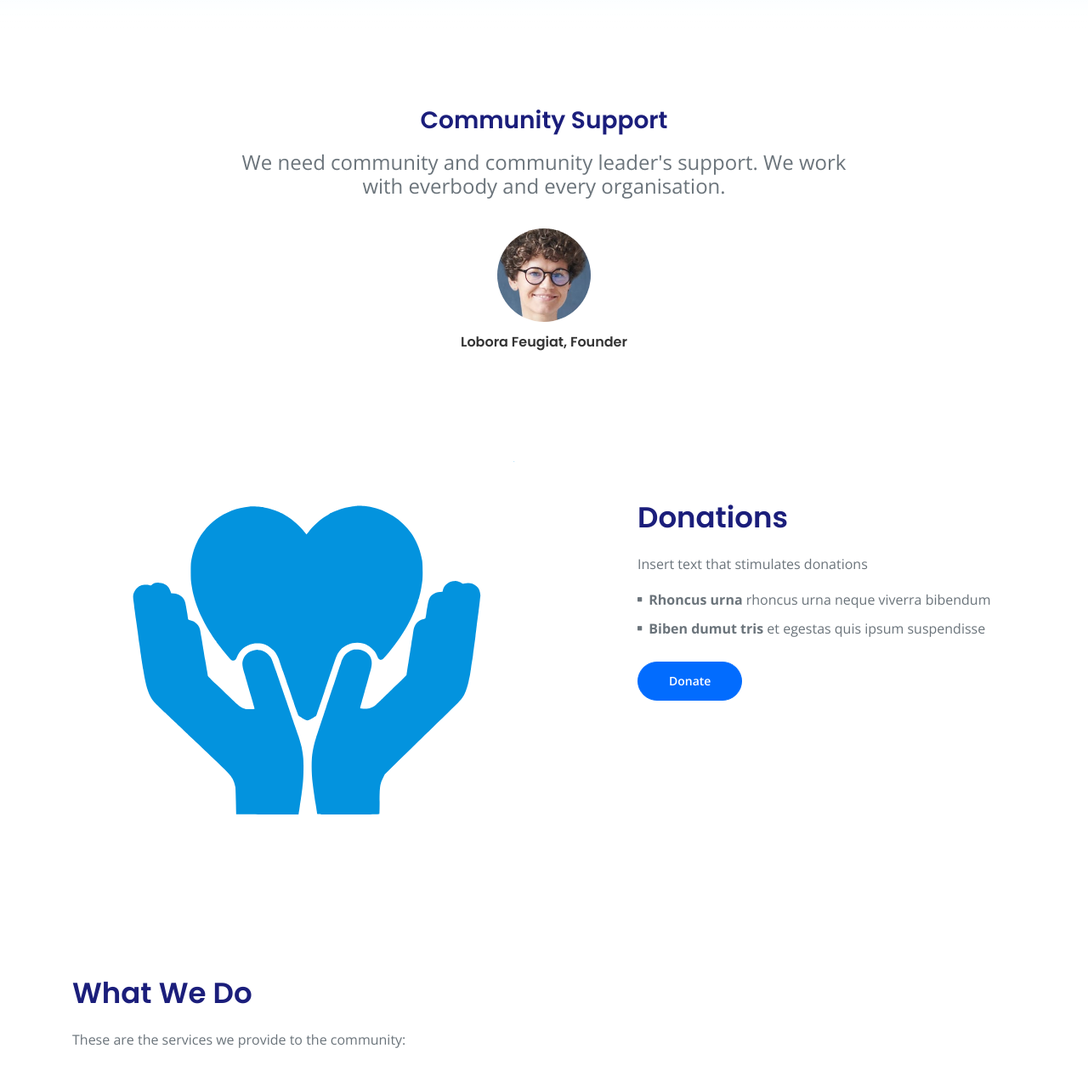
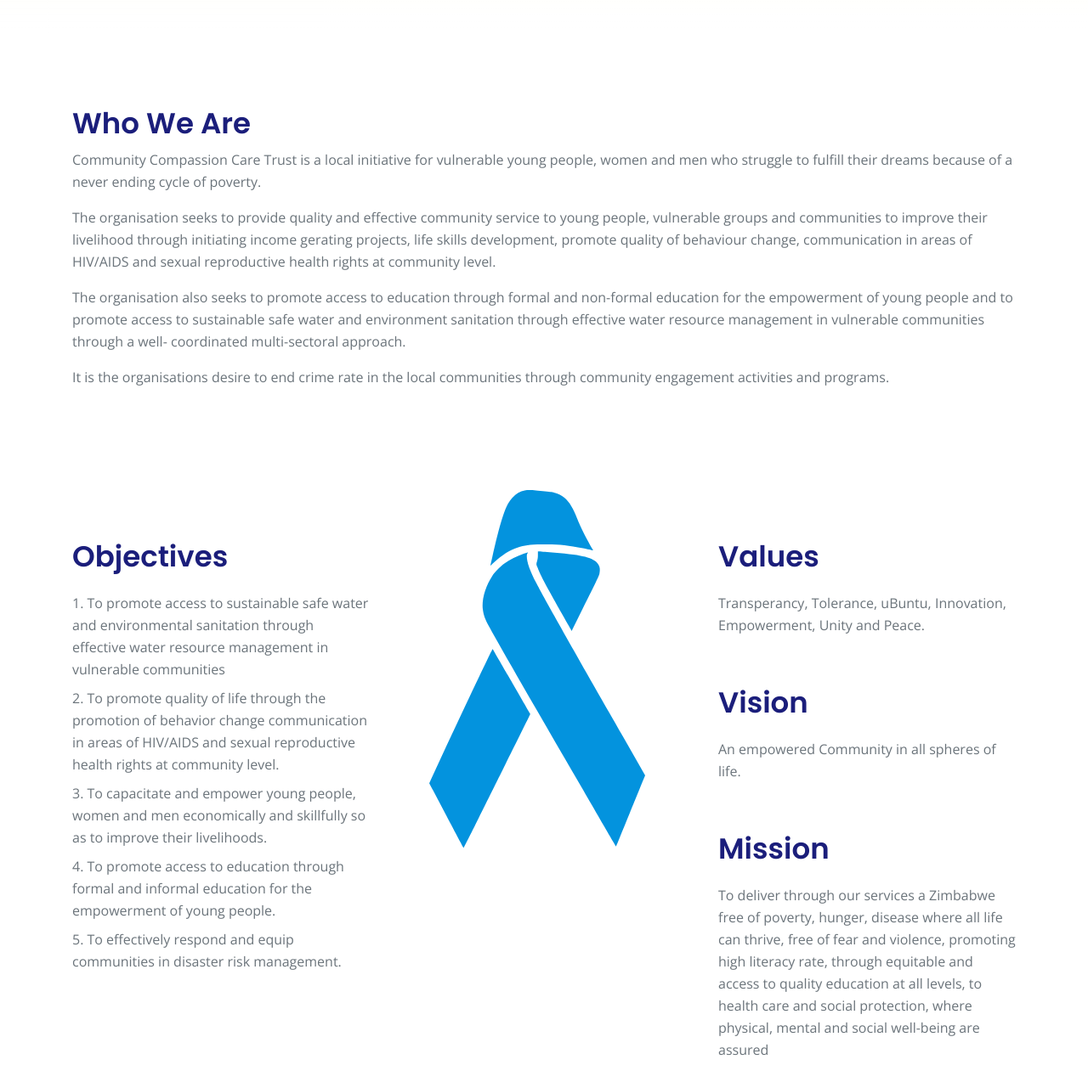
Before and after one commit to ShammahDube/ccc-trust, a plain HTML site: page index.html in a window 1280 px wide. Shown: the part 940-2214 px from the top of the page at 85% size. Drawn offline with nearby package versions, Linux system fonts and the light colour scheme.

Commit message:
Add who we are content. Rearrange the order of the content

```diff
--- a/css/styles.css
+++ b/css/styles.css
@@ -530,7 +530,7 @@ input[type='checkbox'] {
 	overflow: hidden;
 	padding-top: 6rem;
 	padding-bottom: 17rem;
-	background: #0393DE;
+	background-image: linear-gradient(#0393DE, #4ea7d7, #ffd04e);
 }
 
 .header .text-container {
@@ -803,7 +803,7 @@ input[type='checkbox'] {
 	margin-bottom: 3rem;
 	padding: 2.5rem 1rem 1.125rem 1rem;
 	border-radius: 10px;
-	height: 300px !important;
+	height: 350px !important;
 }
 
 
--- a/index.html
+++ b/index.html
@@ -96,7 +96,7 @@
                     <div class="text-container">
                         <h1 class="h1-large">Community Compassion Care Trust</h1>
                         <p class="p-large"><i>We care for you</i></p>
-                        <a class="btn-solid-lg page-scroll" href="#statement">Discover</a>
+                        <a class="btn-solid-lg page-scroll" href="#details">Discover</a>
                     </div> <!-- end of text-container -->
                 </div> <!-- end of col -->
                 <div class="col-lg-6">
@@ -108,84 +108,84 @@
         </div> <!-- end of container -->
     </div> <!-- end of header -->
 
-
-    <!-- Statement -->
-    <div id="statement" class="basic-1">
+    <!-- About -->
+    <div id="details" class="counter">
         <div class="container">
             <div class="row">
                 <div class="col-lg-12">
+
+                    <div class="text-container" style="text-align: left;">
+                        <h2>Who We Are</h2>
+                        <p>Community Compassion Care Trust is a local initiative for vulnerable young people, women and men who struggle to fulfill their dreams because of a never ending cycle of poverty.</p>
+
+                        <p>The organisation seeks to provide quality and effective community service to young people, vulnerable groups and communities to improve their livelihood through initiating income gerating projects, life skills development, promote quality of behaviour change, communication in areas of HIV/AIDS and sexual reproductive health rights at community level.</p>
+
+                        <p>The organisation also seeks to promote access to education through formal and non-formal education for the empowerment of young people and to promote access to sustainable safe water and environment sanitation through effective water resource management in vulnerable communities through a well- coordinated multi-sectoral approach.<p>
+
+                        <p>It is the organisations desire to end crime rate in the local communities through community engagement activities and programs.</p>
+                    </div> <!-- end of text-container -->
+
+                </div> <!-- end of col -->
+            </div> <!-- end of row -->
+        </div> <!-- end of container -->
+    </div> <!-- end of counter -->
+    <!-- end of statistics -->
+    <div class="basic-5">
+        <div class="container">
+            <div class="row">
+                <div class="col-lg-4">
                     <div class="text-container">
-                        <h3>Community Support</h3>
-                        <p class="p-large">We need community and community leader's support. We work with everbody and every organisation.</p>
-                        <img src="images/statement.jpg" alt="alternative">
-                        <h6>Lobora Feugiat, Founder</h6>
+                        <h2>Objectives</h2>
+                        <ul class="list-unstyled li-space-lg">
+                            <li>1. To promote access to sustainable safe water
+                                and environmental sanitation through effective
+                                water resource management in vulnerable
+                                communities</li>
+                            <li>2. To promote quality of life through the promotion
+                                of behavior change communication in areas of
+                                HIV/AIDS and sexual reproductive health rights
+                                at community level.</li>
+                            <li>3. To capacitate and empower young people,
+                                women and men economically and skillfully so
+                                as to improve their livelihoods.</li>
+                            <li>4. To promote access to education through formal
+                                and informal education for the empowerment of
+                                young people.</li>
+                            <li>5.  To effectively respond and equip communities
+                                in disaster risk management.</li>
+                        </ul>
+                    </div> <!-- end of text-container -->
+
+                </div> <!-- end of col -->
+                <div class="col-lg-4">
+                    <div class="image-container">
+                        <img class="img-fluid" src="images/ribbon.svg" alt="alternative">
+                    </div> <!-- end of image-container -->
+                </div> <!-- end of col -->
+                <div class="col-lg-4">
+                    <div class="text-container">
+                        <h2>Values</h2>
+                        <p>Transperancy, Tolerance, uBuntu, Innovation,
+                            Empowerment, Unity and Peace.</p>
+                    </div> <!-- end of text-container -->
+                    <div class="text-container">
+                        <h2>Vision</h2>
+                        <p>An empowered Community in all spheres of life.</p>
+                    </div> <!-- end of text-container -->
+                    <div class="text-container">
+                        <h2>Mission</h2>
+                        <p>To deliver through our services a Zimbabwe free of poverty,
+                            hunger, disease where all life can thrive, free of fear and
+                            violence, promoting high literacy rate, through equitable and
+                            access to quality education at all levels, to health care and
+                            social protection, where physical, mental and social
+                            well-being are assured</p>
                     </div> <!-- end of text-container -->
                 </div> <!-- end of col -->
             </div> <!-- end of row -->
         </div> <!-- end of container -->
-    </div> <!-- end of basic-1 -->
-    <!-- end of statement -->
-
-
-    <!-- Donations -->
-    <div id="details" class="basic-2">
-        <div class="container">
-            <div class="row">
-                <div class="col-lg-6 col-xl-7">
-                    <div class="image-container">
-                        <img class="img-fluid" src="images/donation.svg" alt="alternative">
-                    </div> <!-- end of image-container -->
-                </div> <!-- end of col -->
-                <div class="col-lg-6 col-xl-5">
-                    <div class="text-container">
-                        <h2>Donations</h2>
-                        <p>Insert text that stimulates donations</p>
-                        <ul class="list-unstyled li-space-lg">
-                            <li class="media">
-                                <i class="fas fa-square"></i>
-                                <div class="media-body"><strong>Rhoncus urna</strong> rhoncus urna neque viverra bibendum</div>
-                            </li>
-                            <li class="media">
-                                <i class="fas fa-square"></i>
-                                <div class="media-body"><strong>Biben dumut tris</strong> et egestas quis ipsum suspendisse</div>
-                            </li>
-                        </ul>
-                        <a class="btn-solid-reg popup-with-move-anim" href="#details-lightbox">Donate</a>
-                    </div> <!-- end of text-container -->
-                </div> <!-- end of col -->
-            </div> <!-- end of row -->
-        </div> <!-- end of container -->
-    </div> <!-- end of basic-2 -->
-    <!-- end of donations -->
-
-
-    <!-- Donations modal window-->
-    <!-- Modal window -->
-	<div id="details-lightbox" class="lightbox-basic zoom-anim-dialog mfp-hide">
-        <div class="row">
-            <button title="Close (Esc)" type="button" class="mfp-close x-button">×</button>
-			<div class="col-lg-8">
-                <div class="image-container">
-                    <img class="img-fluid" src="images/details-lightbox.jpg" alt="alternative">
-                </div> <!-- end of image-container -->
-			</div> <!-- end of col -->
-			<div class="col-lg-4">
-                <h3>Banking Details</h3>
-				<hr>
-                <p>Porta nibh venenatis cras sed felis eget velit. Sed odio morbi quis commodo odio aenean sed adipiscing.</p>
-                <h4>Steward Bank</h4>
-                <p>FC A/C: 1037964847<br>Branch: Bambanani<br>A/C Name: Community Compassion Care Trust</p>
-
-                <h4>Steward Bank</h4>
-                <p>Local A/C: 0103962787<br>Branch: Bambanani<br>A/C Name: Community Compassion Care Trust</p>
-
-                <a class="btn-solid-reg mfp-close page-scroll" href="#contact">Contact Us</a> <button class="btn-outline-reg mfp-close as-button" type="button">Back</button>
-			</div> <!-- end of col -->
-		</div> <!-- end of row -->
-    </div> <!-- end of lightbox-basic -->
-    <!-- end of modal window -->
-    <!-- end of donations modal window -->
-
+    </div> <!-- end of basic-5 -->
+    <!-- end of about -->
 
         <!-- What We Do -->
         <div id="features" class="basic-3">
@@ -270,46 +270,72 @@
         </div> <!-- end of basic-4 -->
         <!-- end of What We Do Blocks -->
 
-
-    <!-- About -->
-    <div id="about" class="basic-5">
+    <!-- Donations -->
+    <div id="about" class="basic-2">
         <div class="container">
             <div class="row">
-                <div class="col-lg-4">
-                    <div class="text-container">
-                        <h2>Velit egestas dui ornare biben</h2>
-                        <p>Velit egestas dui id ornare. Purus sit amet luctus venenatis lectus magna fringilla urna. Mi sit amet mauris commodo quis imperdiet.</p>
-                        <p>Laoreet sit amet cursus sit. Tincidunt arcu non sodales neque sodales. Nisi quis eleifend quam adipiscing vitae proin. Commodo odio</p>
-                    </div> <!-- end of text-container -->
-                </div> <!-- end of col -->
-                <div class="col-lg-4">
+                <div class="col-lg-6 col-xl-7">
                     <div class="image-container">
-                        <img class="img-fluid" src="images/ribbon.svg" alt="alternative">
+                        <img class="img-fluid" src="images/donation.svg" alt="alternative">
                     </div> <!-- end of image-container -->
                 </div> <!-- end of col -->
-                <div class="col-lg-4">
+                <div class="col-lg-6 col-xl-5">
                     <div class="text-container">
-                        <h2>Felis eget nunc lobortis matt</h2>
+                        <h2>Donations</h2>
+                        <p>Insert text that stimulates donations</p>
                         <ul class="list-unstyled li-space-lg">
-                            <li>1. Felis eget nunc lobortis mattis aliquam. Diam maecenas sed enim ut sem viverra</li>
-                            <li>2. Aliquet eget sit vestibulum sed arcu non odio euismod lacinia at. Diam sit amet lorem</li>
-                            <li>3. Porta nibh venenatis cras sed felis eget velit. Sed odio morbi quis commodo</li>
+                            <li class="media">
+                                <i class="fas fa-square"></i>
+                                <div class="media-body"><strong>Rhoncus urna</strong> rhoncus urna neque viverra bibendum</div>
+                            </li>
+                            <li class="media">
+                                <i class="fas fa-square"></i>
+                                <div class="media-body"><strong>Biben dumut tris</strong> et egestas quis ipsum suspendisse</div>
+                            </li>
                         </ul>
+                        <a class="btn-solid-reg popup-with-move-anim" href="#details-lightbox">Donate</a>
                     </div> <!-- end of text-container -->
                 </div> <!-- end of col -->
             </div> <!-- end of row -->
         </div> <!-- end of container -->
-    </div> <!-- end of basic-5 -->
-    <!-- end of about -->
+    </div> <!-- end of basic-2 -->
+    <!-- end of donations -->
 
 
-    <!-- Statistics -->
+    <!-- Donations modal window-->
+    <!-- Modal window -->
+	<div id="details-lightbox" class="lightbox-basic zoom-anim-dialog mfp-hide">
+        <div class="row">
+            <button title="Close (Esc)" type="button" class="mfp-close x-button">×</button>
+			<div class="col-lg-8">
+                <div class="image-container">
+                    <img class="img-fluid" src="images/details-lightbox.jpg" alt="alternative">
+                </div> <!-- end of image-container -->
+			</div> <!-- end of col -->
+			<div class="col-lg-4">
+                <h3>Banking Details</h3>
+				<hr>
+                <p>Porta nibh venenatis cras sed felis eget velit. Sed odio morbi quis commodo odio aenean sed adipiscing.</p>
+                <h4>Steward Bank</h4>
+                <p>FC A/C: 1037964847<br>Branch: Bambanani<br>A/C Name: Community Compassion Care Trust</p>
+
+                <h4>Steward Bank</h4>
+                <p>Local A/C: 0103962787<br>Branch: Bambanani<br>A/C Name: Community Compassion Care Trust</p>
+
+                <a class="btn-solid-reg mfp-close page-scroll" href="#contact">Contact Us</a> <button class="btn-outline-reg mfp-close as-button" type="button">Back</button>
+			</div> <!-- end of col -->
+		</div> <!-- end of row -->
+    </div> <!-- end of lightbox-basic -->
+    <!-- end of modal window -->
+    <!-- end of donations modal window -->
+
+    <!-- Statistics
     <div class="counter">
         <div class="container">
             <div class="row">
                 <div class="col-lg-12">
 
-                    <!-- Counter -->
+                    //Counter
                     <div id="counter">
                         <div class="cell">
                             <div class="counter-value number-count" data-count="231">1</div>
@@ -331,8 +357,7 @@
                             <div class="counter-value number-count" data-count="211">1</div>
                             <p class="counter-info">Aliqua Sempre</p>
                         </div>
-                    </div>
-                    <!-- end of counter -->
+                    </div>-->
 
                 </div> <!-- end of col -->
             </div> <!-- end of row -->
@@ -347,7 +372,7 @@
             <div class="row">
                 <div class="col-lg-12">
                     <div class="text-container bg-gray">
-                        <h4>Fringilla ut morbi accumsan lacus vel facilisis volutpat est velit platea dictumst vestro</h4>
+                        <h4>We need community and community leader's support. We work with everbody and every organisation.</h4>
                         <a class="btn-solid-lg" href="#your-link">Details</a>
                     </div> <!-- end of text-container -->
                 </div> <!-- end of col -->
```
Lines whose indentation alone changed are shown as unchanged.
